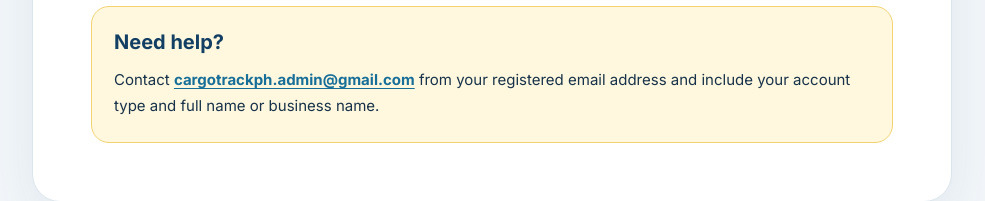
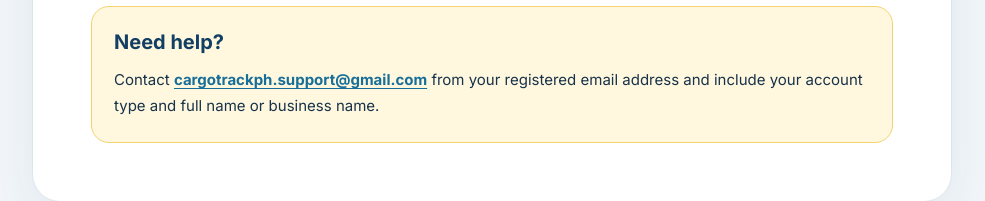
Before and after one commit to paulmendoza123/cargo-admin, a React (Vite) app: page /delete-account in a window 1280 px wide. Shown: the part 961-1162 px from the top of the page, without its empty margins (148-1133 px from the left). Built offline with nearby package versions, Linux system fonts and the light colour scheme; no server answers.

Commit message:
Use support email for privacy requests

```diff
--- a/src/pages/AccountDeletion.tsx
+++ b/src/pages/AccountDeletion.tsx
@@ -1,7 +1,7 @@
 import { Link } from "react-router-dom";
 import "./LegalPages.css";
 
-const SUPPORT_EMAIL = "cargotrackph.admin@gmail.com";
+const SUPPORT_EMAIL = "cargotrackph.support@gmail.com";
 const REQUEST_SUBJECT = "CargoTrackPH account deletion request";
 const REQUEST_BODY = `Registered email:\nAccount type (Customer or Business):\nFull name / business name:\n\nI request deletion of my CargoTrackPH account.`;
 const REQUEST_URL = `mailto:${SUPPORT_EMAIL}?subject=${encodeURIComponent(REQUEST_SUBJECT)}&body=${encodeURIComponent(REQUEST_BODY)}`;
--- a/src/pages/PrivacyPolicy.tsx
+++ b/src/pages/PrivacyPolicy.tsx
@@ -1,7 +1,7 @@
 import { Link } from "react-router-dom";
 import "./LegalPages.css";
 
-const SUPPORT_EMAIL = "cargotrackph.admin@gmail.com";
+const SUPPORT_EMAIL = "cargotrackph.support@gmail.com";
 
 export default function PrivacyPolicy() {
   return (
```
